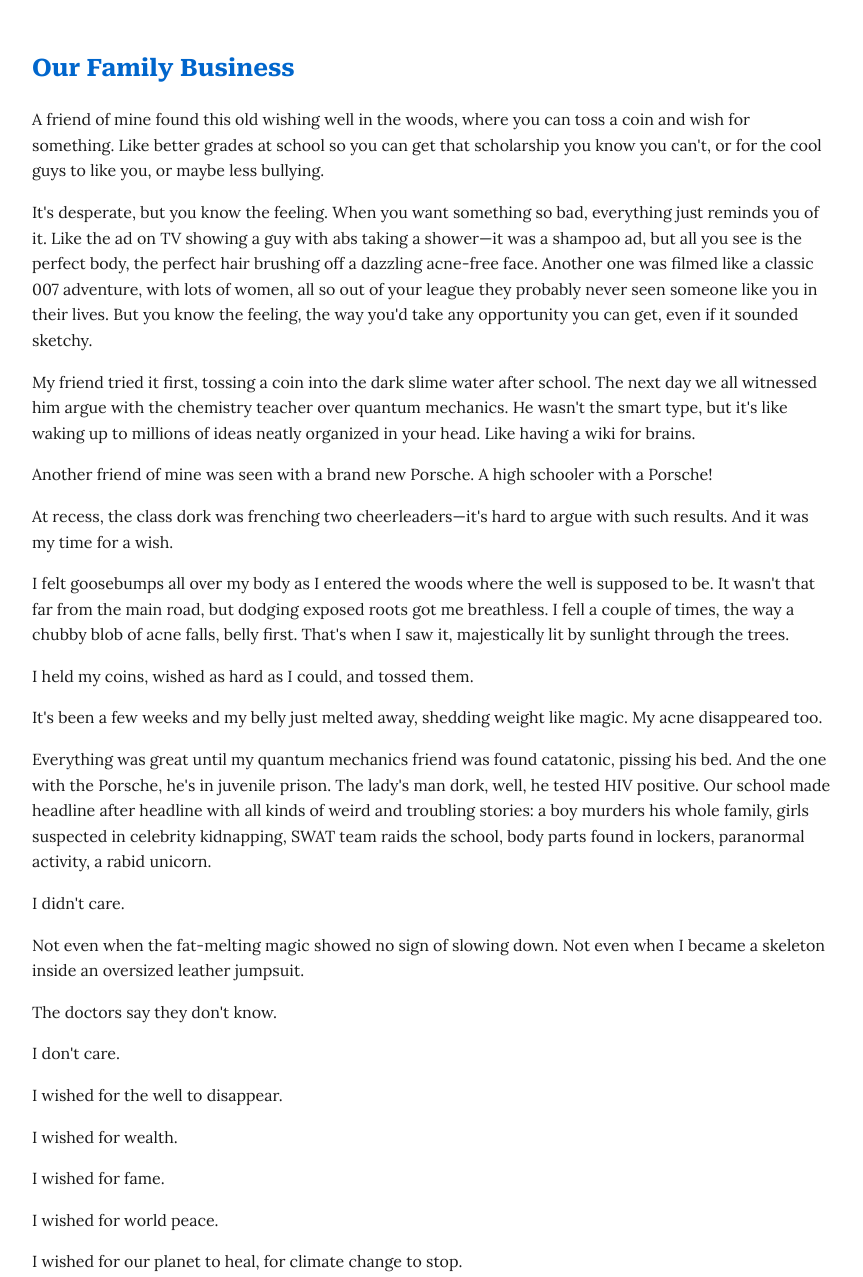
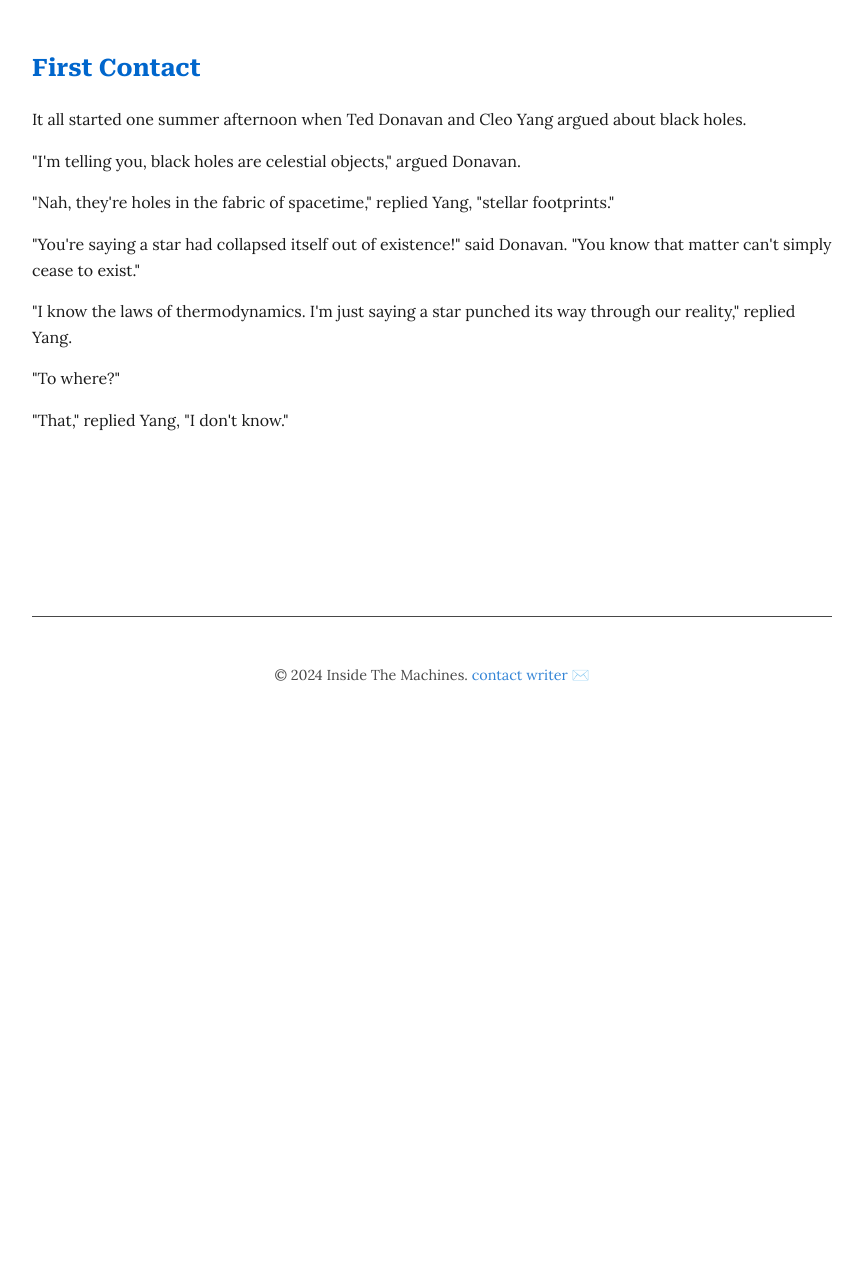
Before and after one commit to mohsilas/insidethemachines, a plain HTML site: page index.html in a window 1280 px wide. Shown: the part 83-1360 px from the top of the page, without its empty margins (208-1071 px from the left). After the commit the page ends 832 px from the top, so only its background shows below. Drawn offline with Linux system fonts and the light colour scheme.

Commit message:
Update blog: 2024-12-05 15:15:30

```diff
--- a/index.html
+++ b/index.html
@@ -114,25 +114,14 @@
                         <h1>👾 Inside The Machines 👾</h1>
                     </header>
                     <article>
-                        <h1>Our Family Business</h1>
-<p>A friend of mine found this old wishing well in the woods, where you can toss a coin and wish for something. Like better grades at school so you can get that scholarship you know you can't, or for the cool guys to like you, or maybe less bullying.</p>
-<p>It's desperate, but you know the feeling. When you want something so bad, everything just reminds you of it. Like the ad on TV showing a guy with abs taking a shower—it was a shampoo ad, but all you see is the perfect body, the perfect hair brushing off a dazzling acne-free face. Another one was filmed like a classic 007 adventure, with lots of women, all so out of your league they probably never seen someone like you in their lives. But you know the feeling, the way you'd take any opportunity you can get, even if it sounded sketchy.</p>
-<p>My friend tried it first, tossing a coin into the dark slime water after school. The next day we all witnessed him argue with the chemistry teacher over quantum mechanics. He wasn't the smart type, but it's like waking up to millions of ideas neatly organized in your head. Like having a wiki for brains.</p>
-<p>Another friend of mine was seen with a brand new Porsche. A high schooler with a Porsche!</p>
-<p>At recess, the class dork was frenching two cheerleaders—it's hard to argue with such results. And it was my time for a wish.</p>
-<p>I felt goosebumps all over my body as I entered the woods where the well is supposed to be. It wasn't that far from the main road, but dodging exposed roots got me breathless. I fell a couple of times, the way a chubby blob of acne falls, belly first. That's when I saw it, majestically lit by sunlight through the trees.</p>
-<p>I held my coins, wished as hard as I could, and tossed them.</p>
-<p>It's been a few weeks and my belly just melted away, shedding weight like magic. My acne disappeared too.</p>
-<p>Everything was great until my quantum mechanics friend was found catatonic, pissing his bed. And the one with the Porsche, he's in juvenile prison. The lady's man dork, well, he tested HIV positive. Our school made headline after headline with all kinds of weird and troubling stories: a boy murders his whole family, girls suspected in celebrity kidnapping, SWAT team raids the school, body parts found in lockers, paranormal activity, a rabid unicorn.</p>
-<p>I didn't care.</p>
-<p>Not even when the fat-melting magic showed no sign of slowing down. Not even when I became a skeleton inside an oversized leather jumpsuit.</p>
-<p>The doctors say they don't know.</p>
-<p>I don't care.</p>
-<p>I wished for the well to disappear.</p>
-<p>I wished for wealth.</p>
-<p>I wished for fame.</p>
-<p>I wished for world peace.</p>
-<p>I wished for our planet to heal, for climate change to stop.</p>
+                        <h1>First Contact</h1>
+<p>It all started one summer afternoon when Ted Donavan and Cleo Yang argued about black holes.</p>
+<p>"I'm telling you, black holes are celestial objects," argued Donavan.</p>
+<p>"Nah, they're holes in the fabric of spacetime," replied Yang, "stellar footprints."</p>
+<p>"You're saying a star had collapsed itself out of existence!" said Donavan. "You know that matter can't simply cease to exist."</p>
+<p>"I know the laws of thermodynamics. I'm just saying a star punched its way through our reality," replied Yang.</p>
+<p>"To where?"</p>
+<p>"That," replied Yang, "I don't know."</p>
                     </article>
                     <footer>
                         <p>© 2024 Inside The Machines. <a href="mailto:mohsilas@outlook.com">contact writer ✉️</a></p>
```
